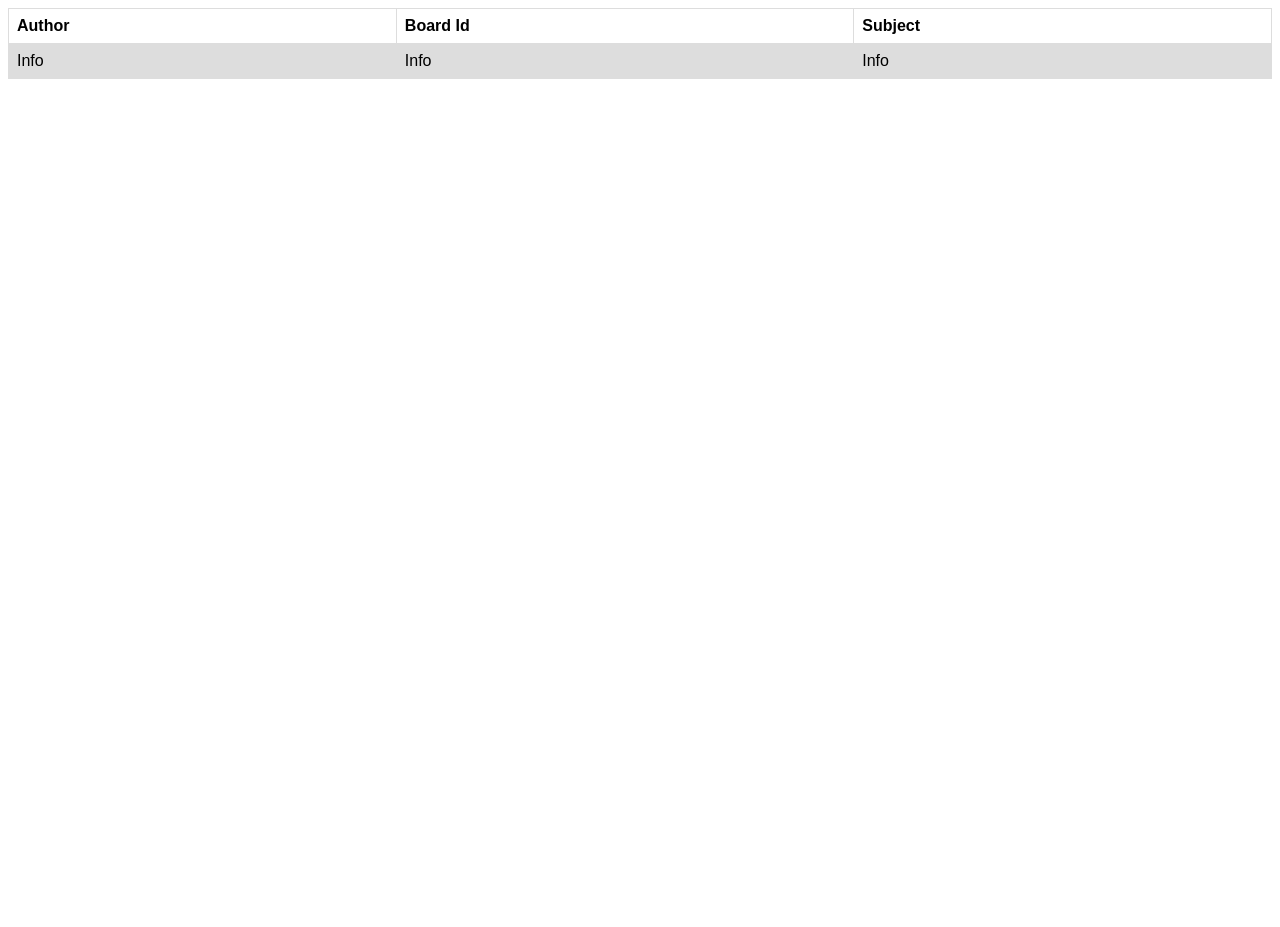
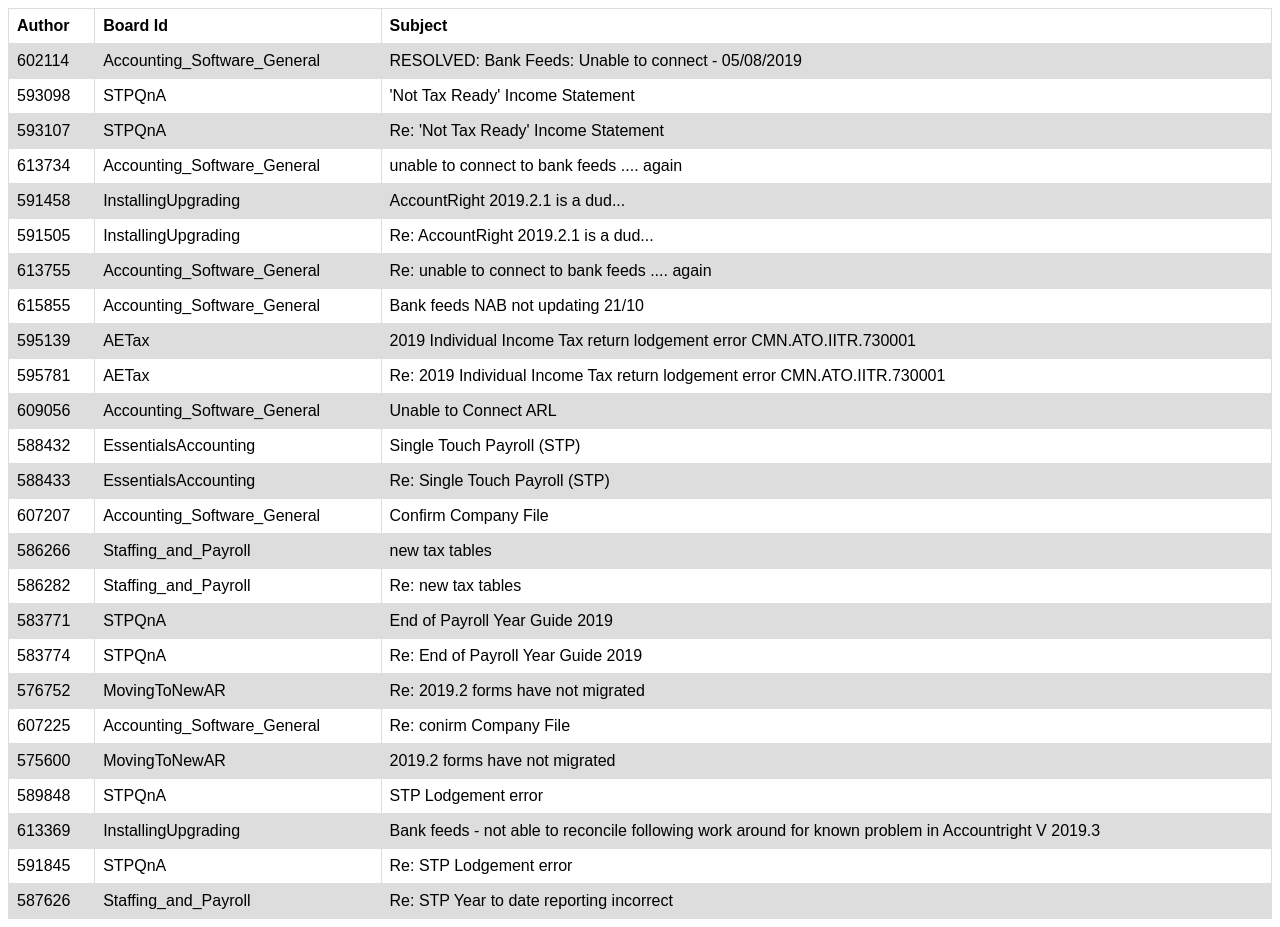
Before and after one commit to hasithadulanjana/Task, a plain HTML site: page index.html in a window 1280 px wide. Before the commit the page ends 800 px from the top, so only its background shows below. Drawn offline with Linux system fonts and the light colour scheme.

Commit message:
Update the table

```diff
--- a/index.html
+++ b/index.html
@@ -13,19 +13,19 @@
     <link rel="stylesheet" href="style.css">
 </head>
 <body onload="loaddata()">
-    <table>
+  <!-- 1.	In the index.html file, create a table that have 3 headings. Author, Board Id and Subject.  -->
+  <div class="container">
+    <table id="myTable">
       <tr>
         <th>Author</th>
         <th>Board Id </th>
         <th>Subject</th>
       </tr>
-        <tr>
-          <td>Info</td>
-          <td>Info</td>
-          <td>Info</td>
-        </tr>
 
     </table>
-    <div id="result"></div>
+
+  </div>
+
+
 </body>
 </html>
```
Lines whose indentation alone changed are shown as unchanged.
